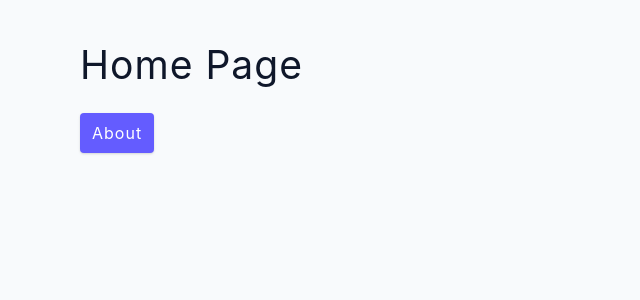
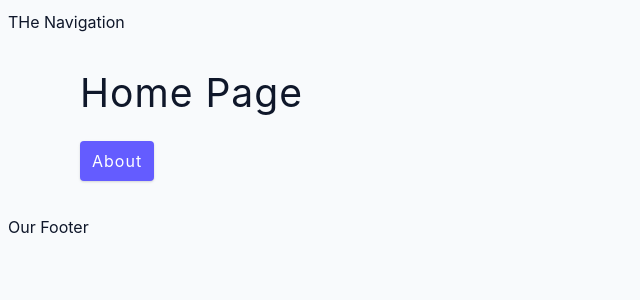
Before and after one commit to travisburns/react-router-6, a React (Create React App) app in the folder react-router-6-tutorial-main/: page / in a window 1280 px wide. Shown: the top 300 px of the page, without its empty margins (0-640 px from the left). Built offline with nearby package versions, Linux system fonts and the light colour scheme.

Commit message:
Navbar refresh, top level navbar in shared layout

```diff
--- a/react-router-6-tutorial-main/src/App.js
+++ b/react-router-6-tutorial-main/src/App.js
@@ -8,13 +8,14 @@ import Error from './pages/Error'
 const App = () => {
   return (
    <BrowserRouter>
+   <nav>THe Navigation</nav>
    <Routes>
     <Route path="/" element={<Home />} />
     <Route path="about" element={<About />} />
     <Route path="products" element={<Products />} />
     <Route path="*" element={<Error />} />
    </Routes>
-
+   <footer>Our Footer</footer>
 
    </BrowserRouter>
   )
```
